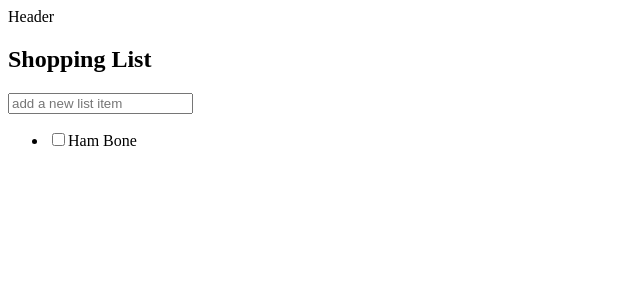
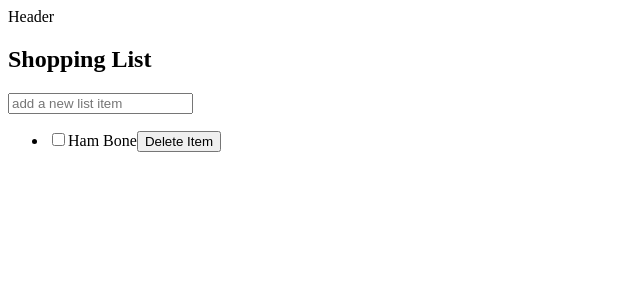
Before and after one commit to Cliffmax85/shopping-list-reducer, a React app: page / in a window 1280 px wide. Shown: the top 300 px of the page, without its empty margins (0-640 px from the left). Built offline with nearby package versions, Linux system fonts and the light colour scheme.

Commit message:
delete works

```diff
--- a/src/List.jsx
+++ b/src/List.jsx
@@ -21,6 +21,8 @@ const itemReducer = (state, action) => {
                 }
                 return item;
             });
+        case 'delete':
+            return state.filter((item) => item.id !== action.payload.id);
     }
 };
 
@@ -37,6 +39,10 @@ export default function ShoppingList() {
     const handleUpdate = (item) => {
         dispatch({ type: 'update', payload: { item } });
     };
+
+    const handleDelete = (id) => {
+        dispatch({ type: 'delete', payload: { id } });
+    }
 
     return (
         <>
@@ -59,6 +65,12 @@ export default function ShoppingList() {
                           onChange={(e) => handleUpdate({ ...item, done: e.target.value } )}
                           />
                       {item.text}
+                      <button
+                        type='button'
+                        onClick={() => handleDelete(item.id)}
+                      >
+                          Delete Item
+                      </button>
                       </div>
                   </li>
               ))}
```
